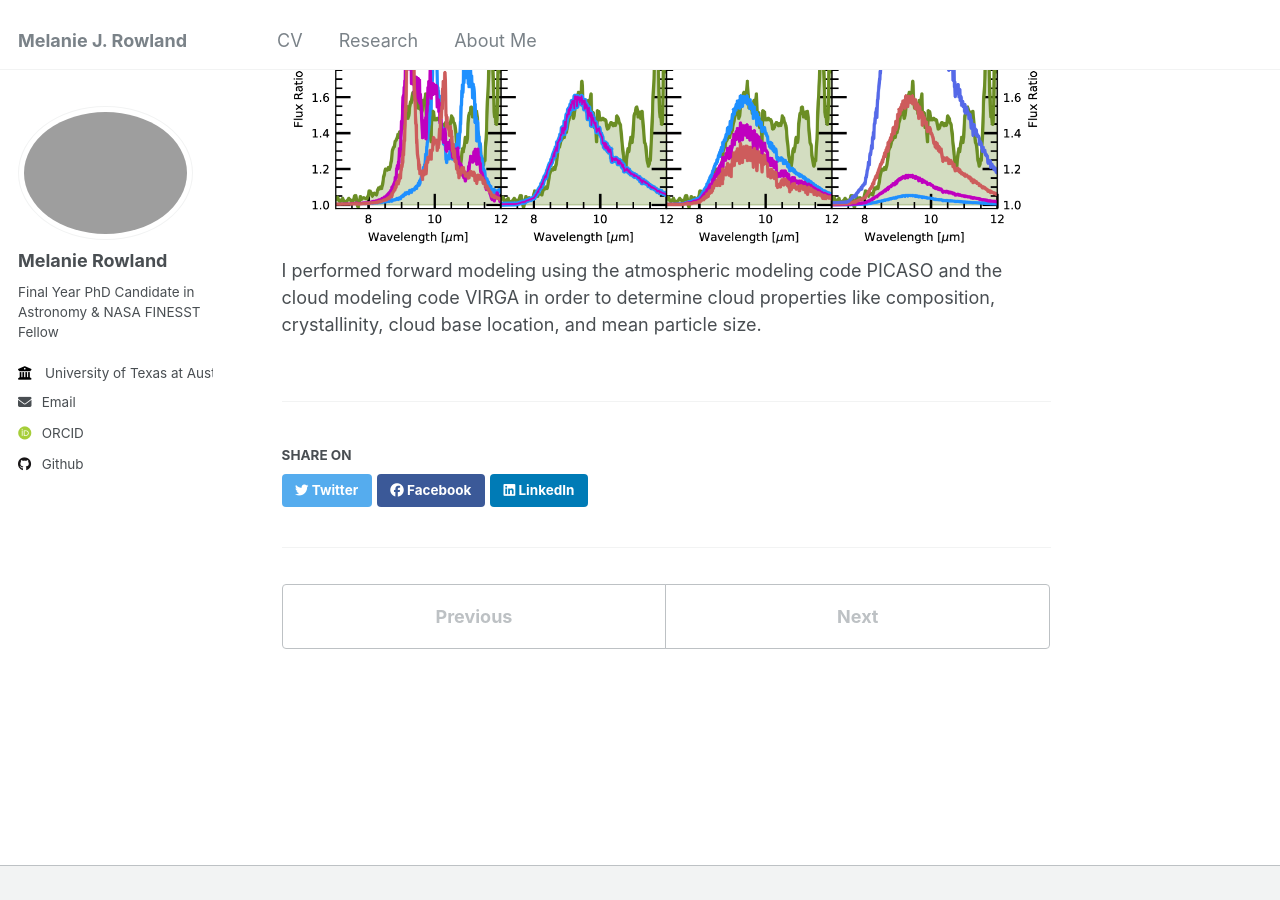
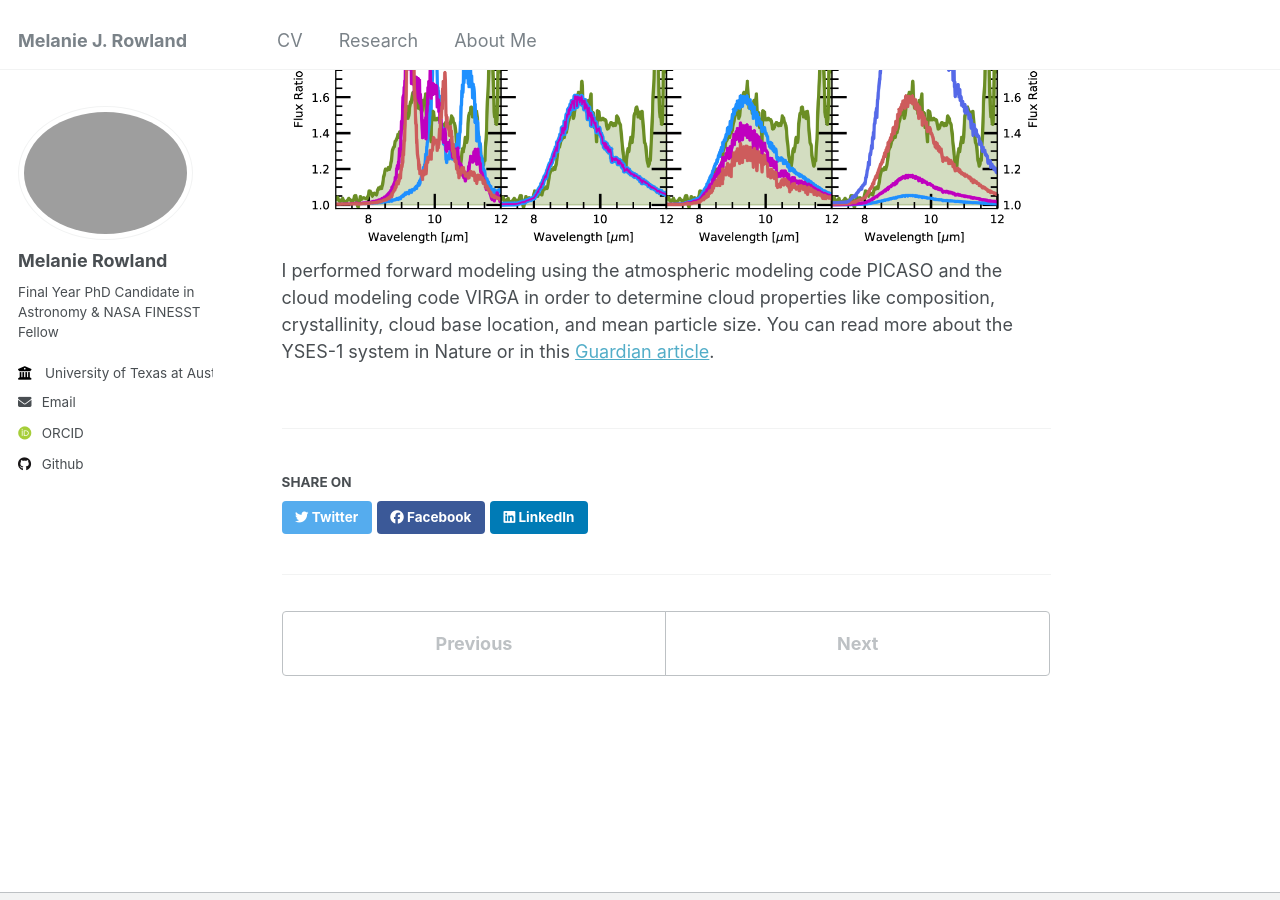
Before and after one commit to melrows/melrows.github.io, a Jekyll site: the page built from _portfolio/portfolio-2.html, in a window 1280 px wide and 900 px high, scrolled down 770 px. Built offline with Jekyll 4.4.1, drawn with Linux system fonts in a browser that asks for light colours; some web fonts are replaced.

Commit message:
Update portfolio-2.html
added link to press article

```diff
--- a/_portfolio/portfolio-2.html
+++ b/_portfolio/portfolio-2.html
@@ -9,3 +9,5 @@ In a Nature paper by Hoch, Rowland, and 28 others, we detected a silicate absorp
 <br/><img src='/images/Hoch2025_Fig3.png'>
 <br/><img src='/images/Hoch2025_EDFig6.png'>
 I performed forward modeling using the atmospheric modeling code PICASO and the cloud modeling code VIRGA in order to determine cloud properties like composition, crystallinity, cloud base location, and mean particle size.
+
+You can read more about the YSES-1 system in Nature or in this <a href="https://www.theguardian.com/science/2025/jun/10/astronomers-space-telescope-clouds-planet">Guardian article</a>.
```
